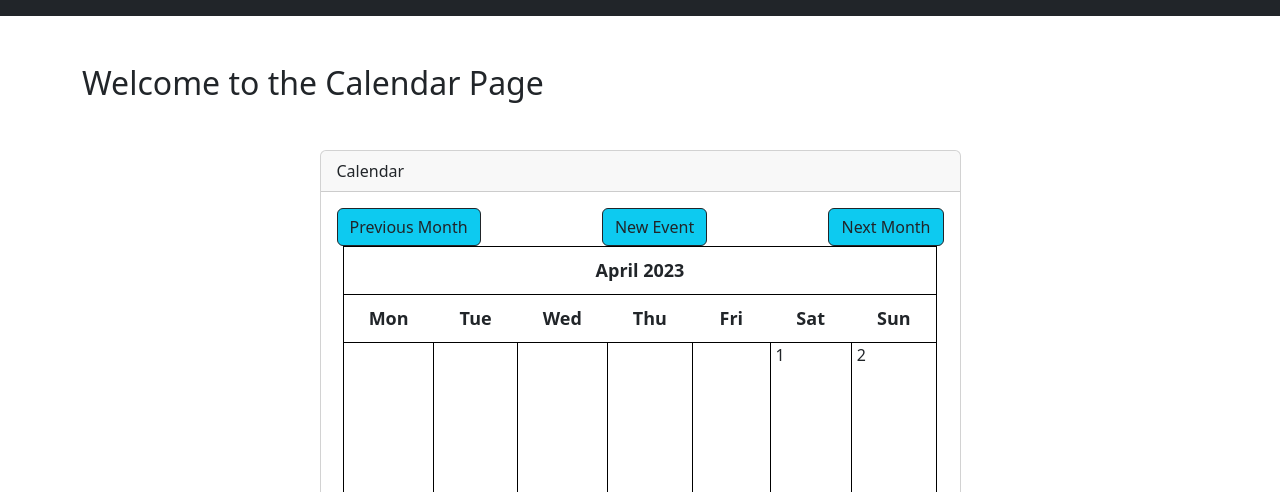
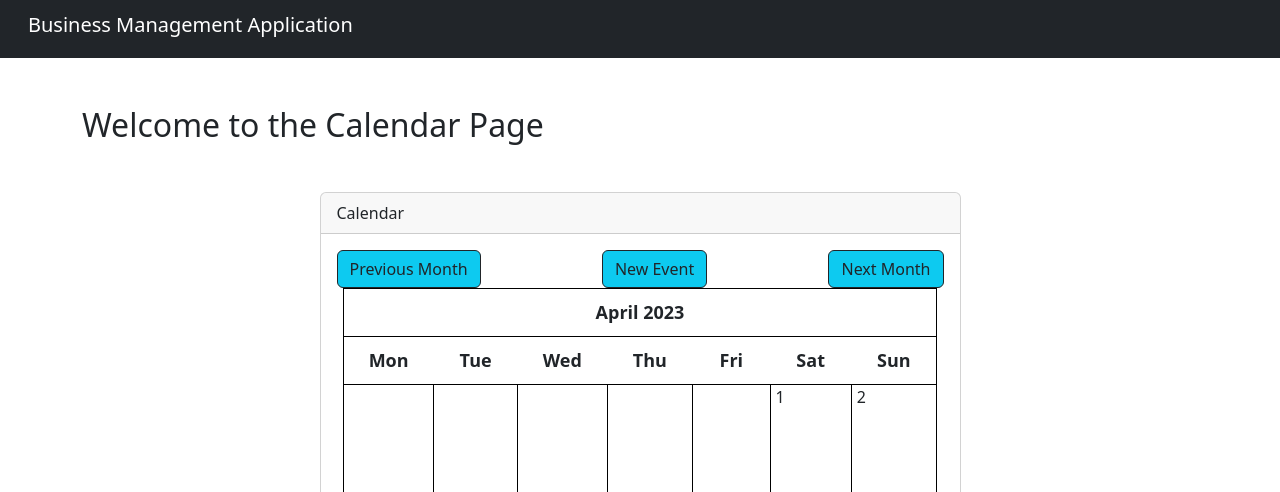
Before and after one commit to J-Etienne1/FinalYearProject, a Django app: page /calendar/ in a window 1280 px wide. Shown: the top 492 px of the page. Run offline with Django 4.2, Linux system fonts and the light colour scheme; data comes from the database, SQL or seed files in the repository.

Commit message:
adding title to Nav

```diff
--- a/main/static/templates/base.html
+++ b/main/static/templates/base.html
@@ -36,6 +36,11 @@
 
     <!--    NAV BAR     -->
     <nav class="navbar navbar-dark bg-dark">
+      <div class="container-fluid">
+              <div class="navbar-brand ps-3">
+                <h5>Business Management Application</h5>
+              </div>
+
             <div class="ms-auto">
               <!-- If user is authenticated show header with links to home, inventory, calendar and finance -->
               {% if user.is_authenticated %}
@@ -55,8 +60,7 @@
 
               {% endif %}
 
-
-
+            </div>
       </div>
     </nav>
 
```
Lines whose indentation alone changed are shown as unchanged.
